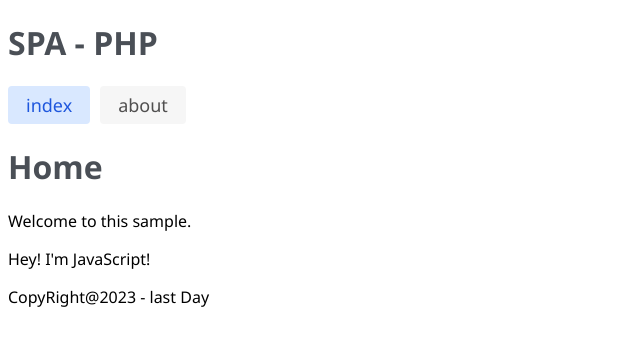
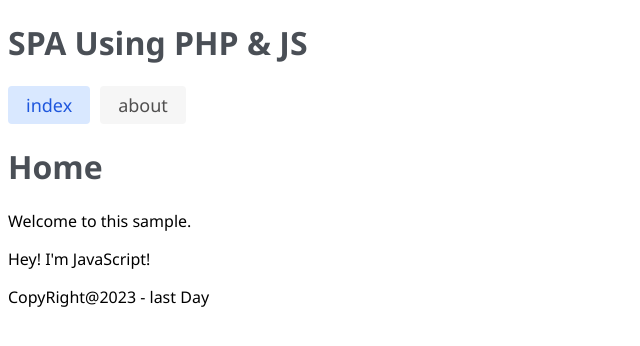
Before and after one commit to AmiraliShadi/php-spa, a PHP site: page /index.php in a window 1280 px wide. Shown: the top 346 px of the page, without its empty margins (0-640 px from the left). Run offline with PHP 8.4, Linux system fonts and the light colour scheme.

Commit message:
Update header.php

```diff
--- a/header.php
+++ b/header.php
@@ -1,6 +1,6 @@
 <!-- by github.com/AmiraliShadi -->
 <header>
     <h1>
-        SPA - PHP
+        SPA Using PHP & JS
     </h1>
 </header>
```
